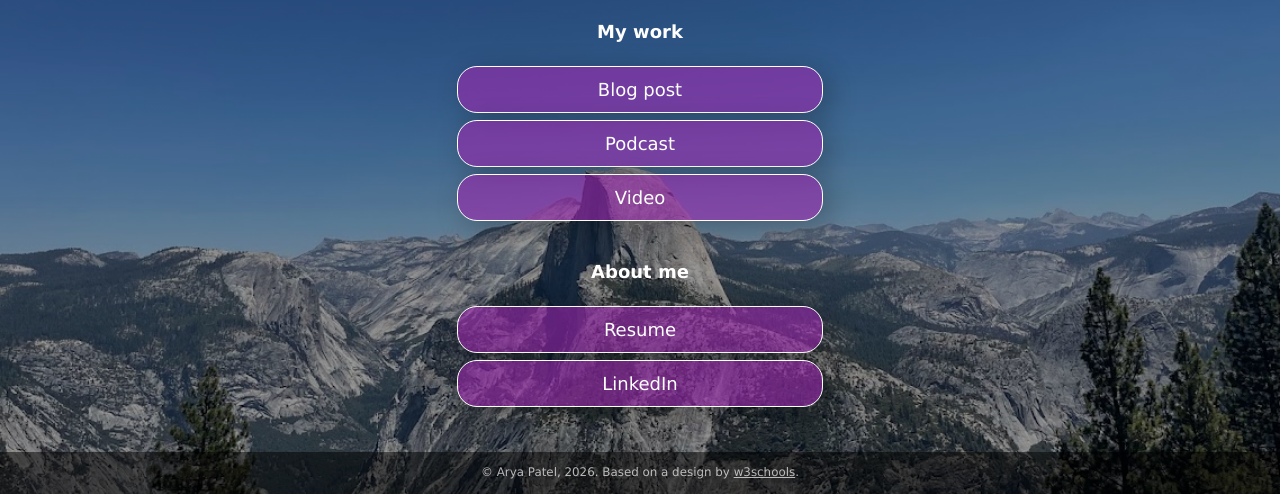
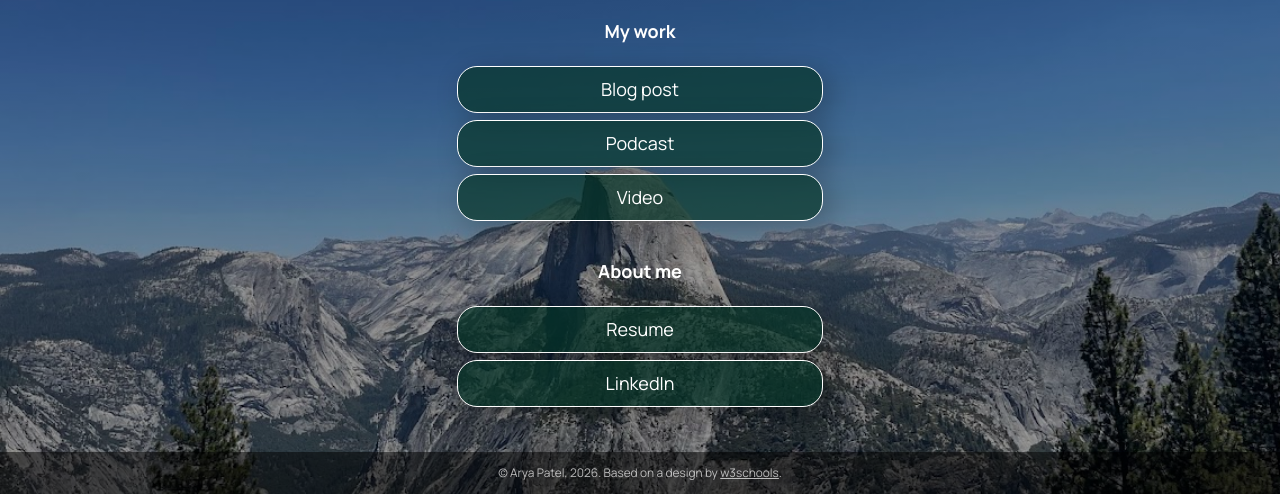
Before and after one commit to aryap1206/aryap1206.github.io, a plain HTML site: page index.html in a window 1280 px wide. Shown: the part 306-800 px from the top of the page. Drawn offline with Linux system fonts and the light colour scheme.

Commit message:
Changed font and button colors

```diff
--- a/css/style.css
+++ b/css/style.css
@@ -1,10 +1,10 @@
 :root {
     --primaryText: #fff;
-    --secondaryText: #ff015e;
-    --primary: rgba(156, 39, 176, .60);
-    --secondary: rgba(255, 1, 94, .60);
-    --buttonHover: rgba(156, 39, 176, .40);
-    --smallButtonHover: rgba(0, 0, 0, .25);
+    --secondaryText: #dda115;
+    --primary: rgba(7, 53, 41, 0.7);
+    --secondary: rgba(33, 155, 82, 0.8);
+    --buttonHover: rgba(6, 93, 19, 0.7);
+    --smallButtonHover: rgba(239, 3, 46, 0.65);
 }
 
 html {
@@ -34,7 +34,9 @@ body {
     background-attachment: fixed;
     /* Resizes the background image to cover the entire container */
     background-size: cover;
-    font-family: Futura, Verdana, sans-serif;
+    font-family: "Manrope", sans-serif;
+    font-optical-sizing: auto;
+    font-style: normal;
     line-height: 1.5;
     font-size: 18px;
     display: flex;
@@ -160,7 +162,7 @@ img {
 .external-link {
     border: 1px solid var(--primaryText);
     border-radius: 20px;
-    background-color: transparent;
+    background-color: #17184a;
     display: flex;
     align-items: center;
     justify-content: center;
@@ -170,6 +172,7 @@ img {
     color: inherit;
     height: 2em;
     width: 6em;
+    opacity: 0.85;
 }
 
 .external-link:hover {
--- a/index.html
+++ b/index.html
@@ -8,6 +8,9 @@
   <!-- Add your name below -->
   <title>Arya Patel</title>
   <link rel="stylesheet" href="css/style.css">
+  <link rel="preconnect" href="https://fonts.googleapis.com">
+  <link rel="preconnect" href="https://fonts.gstatic.com" crossorigin>
+  <link href="https://fonts.googleapis.com/css2?family=Manrope:wght@200..800&display=swap" rel="stylesheet">
 </head>
 
 <body class="main-text-color">
```
